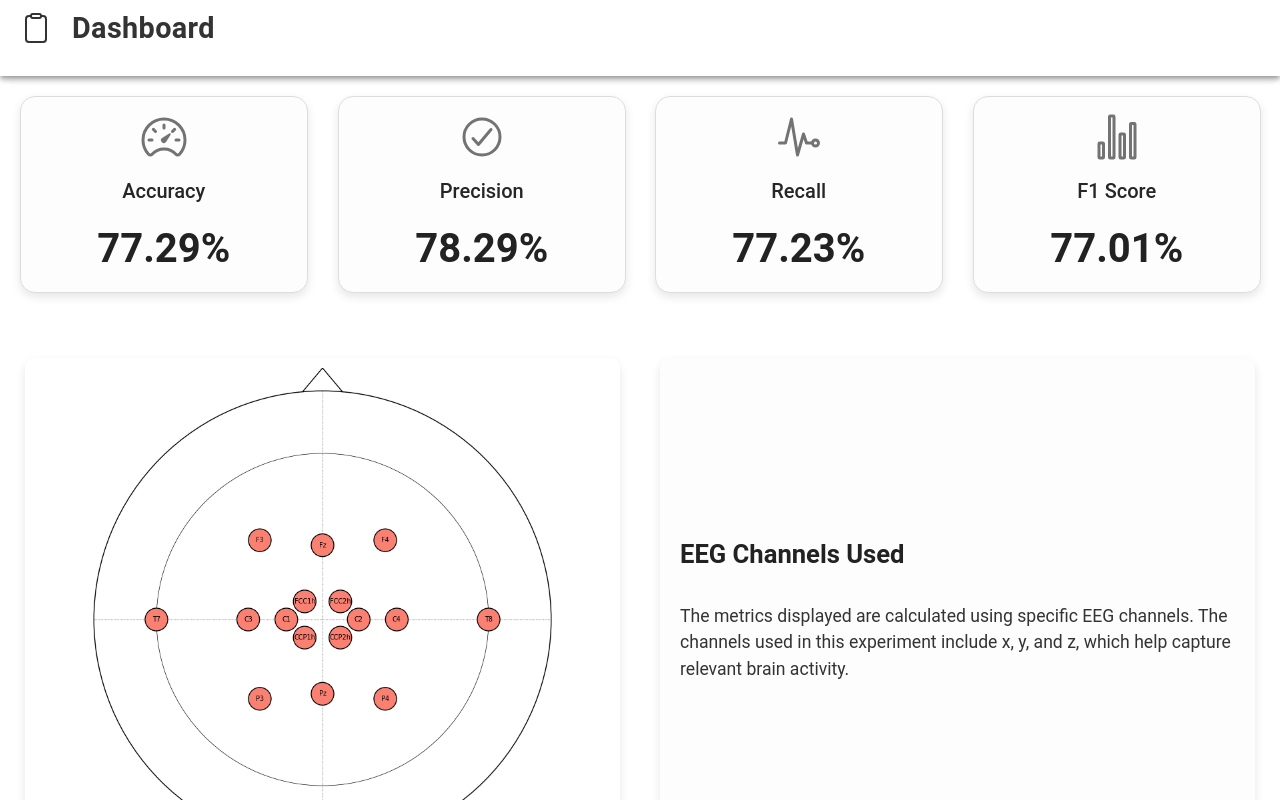
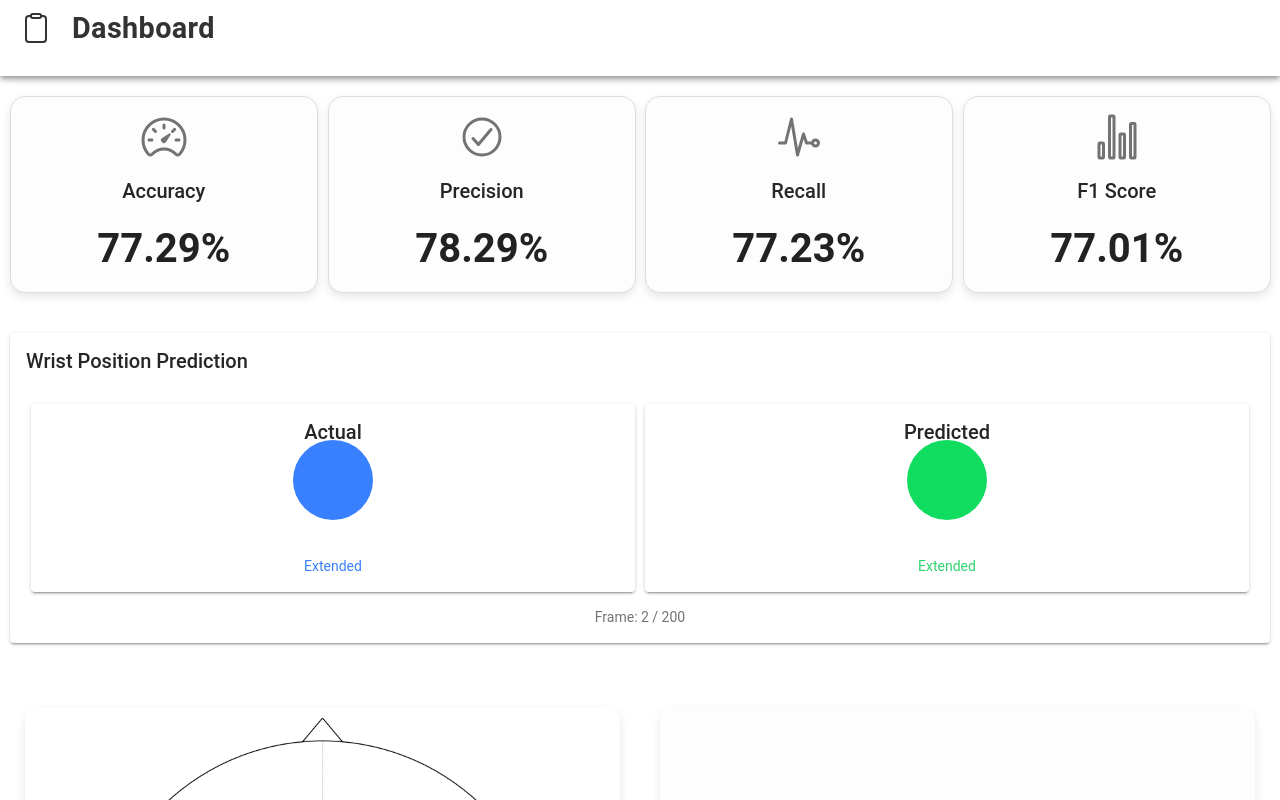
Before and after one commit to meneerfrikkie/MachineLearningDashboard, a React (Vite) app: page /home in a window 1280 px wide. Built offline with nearby package versions, Linux system fonts and the light colour scheme.

Commit message:
add: Simple Model Animation

```diff
--- a/package.json
+++ b/package.json
@@ -21,6 +21,8 @@
     "@ionic/react-router": "^8.0.0",
     "@types/react-router": "^5.1.20",
     "@types/react-router-dom": "^5.3.3",
+    "d3-fetch": "^3.0.1",
+    "framer-motion": "^11.5.4",
     "ionicons": "^7.0.0",
     "papaparse": "^5.4.1",
     "react": "^18.2.0",
@@ -34,6 +36,7 @@
     "@testing-library/jest-dom": "^5.16.5",
     "@testing-library/react": "^14.0.0",
     "@testing-library/user-event": "^14.4.3",
+    "@types/d3-fetch": "^3.0.7",
     "@types/papaparse": "^5.3.14",
     "@types/react": "^18.0.27",
     "@types/react-dom": "^18.0.10",
--- a/src/pages/Home.css
+++ b/src/pages/Home.css
@@ -220,3 +220,34 @@
     width: 100%;
   }
 }
+
+/* Custom styles for the animation circles */
+.animation-circle {
+  width: 80px;
+  height: 80px;
+  border-radius: 50%;
+  display: inline-block;
+  margin-bottom: 10px;
+}
+
+.actual-circle {
+  background-color: #3880ff; /* Primary color */
+}
+
+.predicted-circle {
+  background-color: #10dc60; /* Success color */
+}
+
+/* Center text for IonText */
+.ion-text-center {
+  text-align: center;
+}
+
+/* Adjustments for IonCard within the animation section */
+ion-card {
+  margin: 10px 0;
+}
+
+ion-card-content {
+  padding: 20px;
+}
--- a/src/pages/Home.tsx
+++ b/src/pages/Home.tsx
@@ -3,6 +3,7 @@ import { speedometerOutline, checkmarkCircleOutline, pulseOutline, statsChartOut
 import Papa, { ParseResult } from 'papaparse';  // Import PapaParse and types
 import { useState, useEffect } from 'react';
 import './Home.css';
+import WristPredictionAnimation from './WristPredictionAnimation'; // Import the new component
 
 const Home: React.FC = () => {
   const [csvData, setCsvData] = useState<any[]>([]); // To store CSV data
@@ -177,6 +178,15 @@ const Home: React.FC = () => {
           </IonContent>
         </IonModal>
 
+        {/* Add the Wrist Prediction Animation section */}
+        <IonGrid>
+          <IonRow>
+            <IonCol>
+              <WristPredictionAnimation />
+            </IonCol>
+          </IonRow>
+        </IonGrid>
+
         {/* EEG Channels and Description */}
         <IonGrid>
           <IonRow className="eeg-section">
--- /dev/null
+++ b/src/pages/WristPredictionAnimation.tsx
@@ -0,0 +1,89 @@
+import React, { useState, useEffect } from 'react';
+import { csv } from 'd3-fetch';
+import { IonCard, IonCardHeader, IonCardTitle, IonCardContent, IonText, IonRow, IonCol } from '@ionic/react';
+import { motion } from 'framer-motion';
+
+interface PredictionData {
+  actual: number;
+  predicted: number;
+}
+
+const WristPredictionAnimation: React.FC = () => {
+  const [data, setData] = useState<PredictionData[]>([]);
+  const [currentIndex, setCurrentIndex] = useState(0);
+
+  useEffect(() => {
+    // Load and parse the CSV file
+    csv<PredictionData>('/data/WristPredictionsModel.csv').then(parsedData => {
+      setData(parsedData.map(d => ({
+        actual: parseInt(d.actual),
+        predicted: parseInt(d.predicted)
+      })));
+    });
+  }, []);
+
+  useEffect(() => {
+    if (data.length === 0) return;
+
+    const interval = setInterval(() => {
+      setCurrentIndex(prevIndex => (prevIndex + 1) % data.length);
+    }, 5000); // Change frame every 5 seconds
+
+    return () => clearInterval(interval);
+  }, [data]);
+
+  const getWristPosition = (value: number) => value === 1 ? "Extended" : "Flexed";
+
+  return (
+    <IonCard>
+      <IonCardHeader>
+        <IonCardTitle>Wrist Position Prediction</IonCardTitle>
+      </IonCardHeader>
+      <IonCardContent>
+        <IonRow>
+          <IonCol size="6">
+            <IonCard className="ion-text-center">
+              <IonCardHeader>
+                <IonCardTitle>Actual</IonCardTitle>
+              </IonCardHeader>
+              <IonCardContent>
+                <motion.div
+                  className="animation-circle actual-circle"
+                  animate={{ y: data[currentIndex]?.actual === 1 ? -20 : 20 }}
+                  transition={{ type: "spring", stiffness: 300, damping: 20 }}
+                />
+                <IonText color="primary">
+                  <p>{getWristPosition(data[currentIndex]?.actual)}</p>
+                </IonText>
+              </IonCardContent>
+            </IonCard>
+          </IonCol>
+          <IonCol size="6">
+            <IonCard className="ion-text-center">
+              <IonCardHeader>
+                <IonCardTitle>Predicted</IonCardTitle>
+              </IonCardHeader>
+              <IonCardContent>
+                <motion.div
+                  className="animation-circle predicted-circle"
+                  animate={{ y: data[currentIndex]?.predicted === 1 ? -20 : 20 }}
+                  transition={{ type: "spring", stiffness: 300, damping: 20 }}
+                />
+                <IonText color="success">
+                  <p>{getWristPosition(data[currentIndex]?.predicted)}</p>
+                </IonText>
+              </IonCardContent>
+            </IonCard>
+          </IonCol>
+        </IonRow>
+        <IonText className="ion-text-center">
+          <p>
+            Frame: {currentIndex + 1} / {data.length}
+          </p>
+        </IonText>
+      </IonCardContent>
+    </IonCard>
+  );
+};
+
+export default WristPredictionAnimation;
```
Also changed, not shown: public/data/WristPredictionsModel.csv (added), 1 other file (tests, documents, lock files or other folders).
